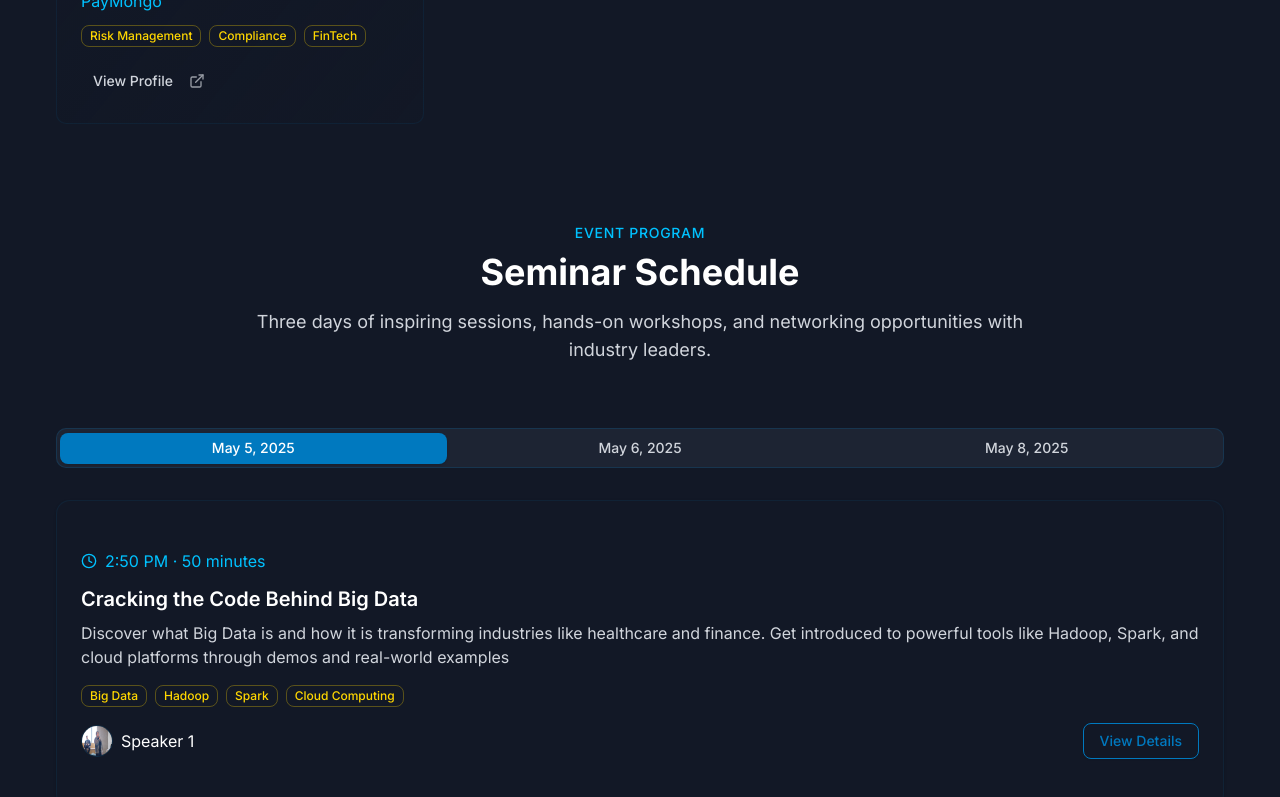
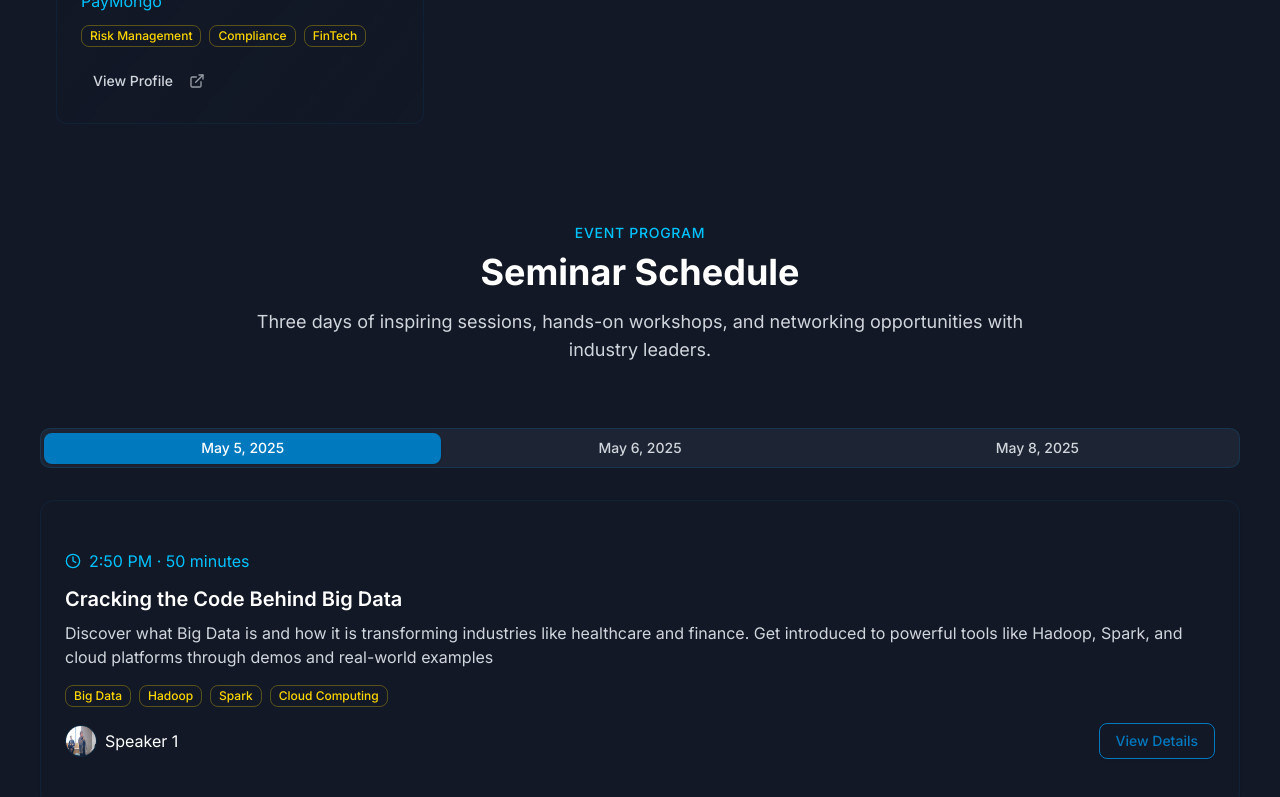
Before and after one commit to irishmicoletcando/software-engineering-day-2025, a Next.js app: page / in a window 1280 px wide. Shown: the part 3000-3797 px from the top of the page. Built offline with nearby package versions, Linux system fonts and the light colour scheme.

Commit message:
style: Decrease padding

```diff
--- a/src/components/seminars/Seminars.tsx
+++ b/src/components/seminars/Seminars.tsx
@@ -53,7 +53,7 @@ const Seminars: React.FC = () => {
   };
 
   return (
-    <section id="schedule" className="bg-darkest-blue pt-24 px-8 md:px-14">
+    <section id="schedule" className="bg-darkest-blue pt-24 px-8 md:px-10">
       <div className="container mx-auto z-10">
         <SectionHeading
           subtitle="Event Program"
```
